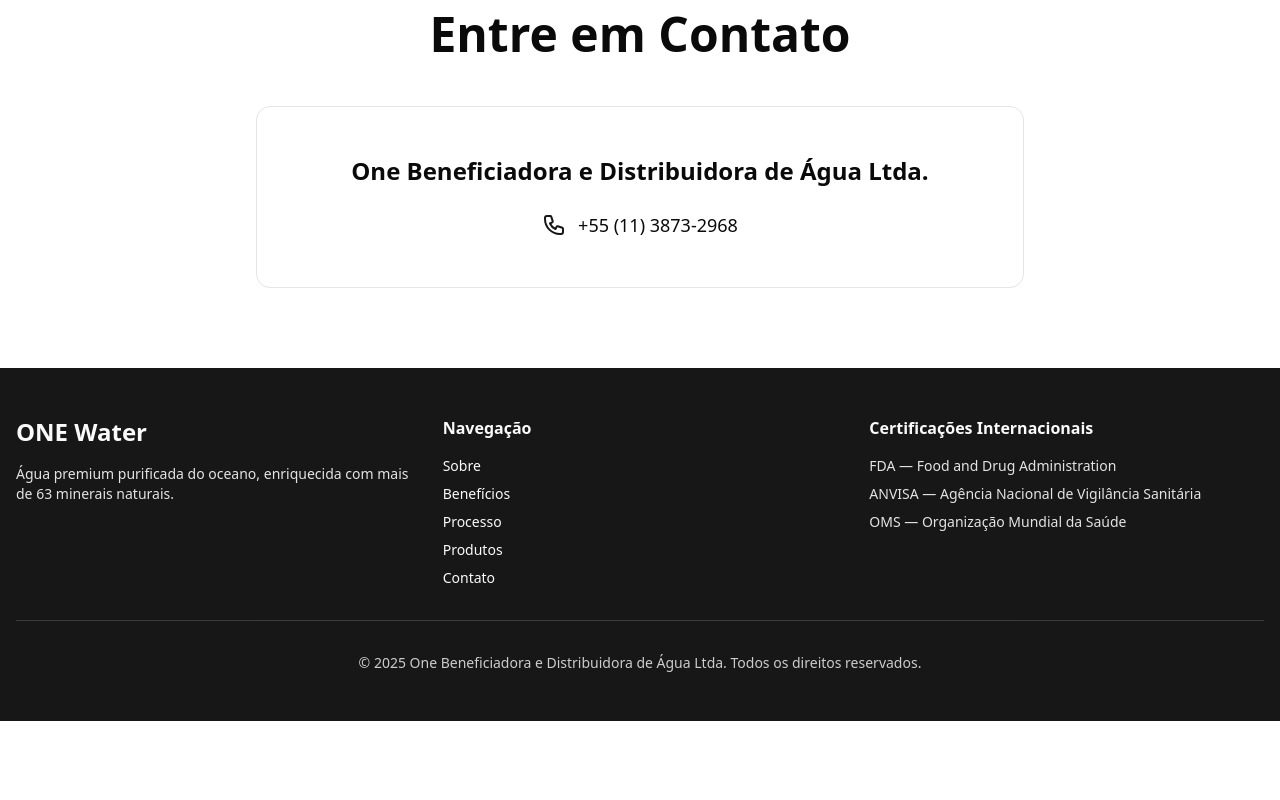
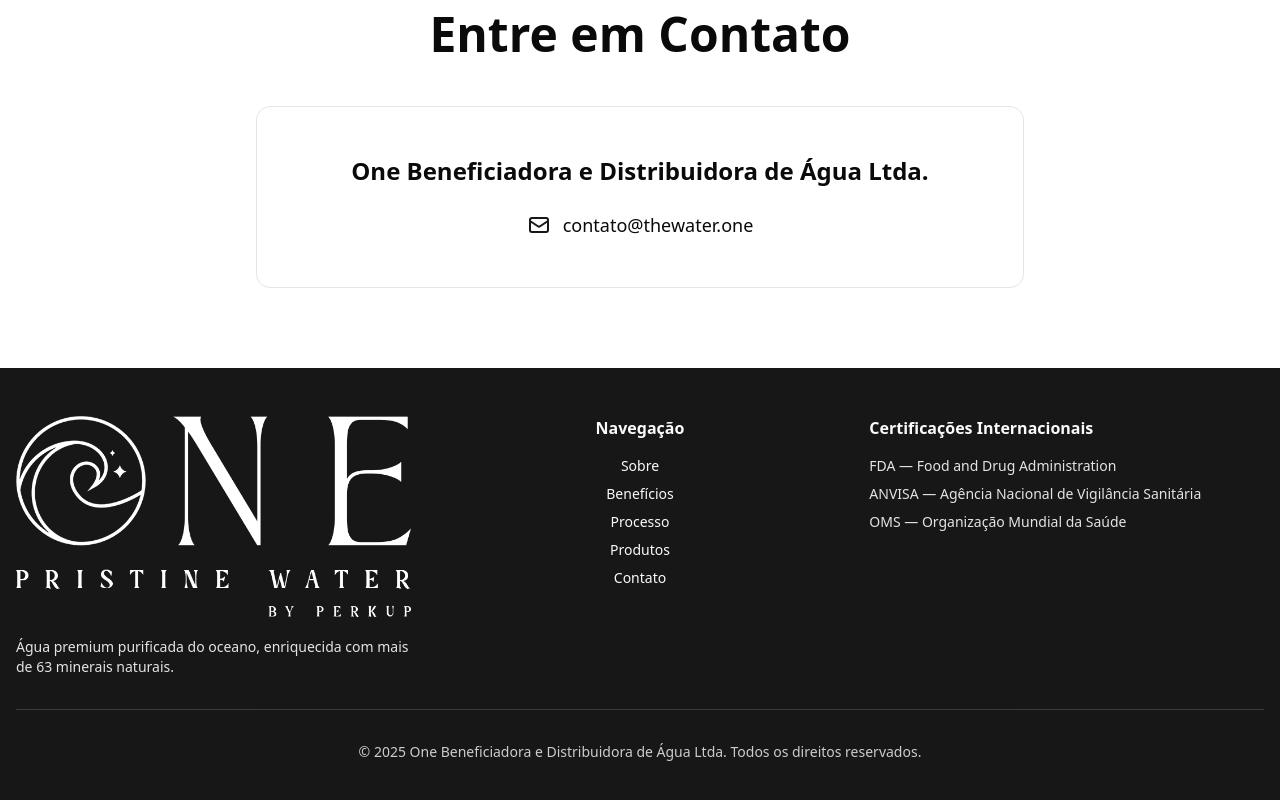
Before and after one commit to perkup-devs/onewater.landing, a Next.js app: page / in a window 1280 px wide. Shown: the part 8207-9007 px from the top of the page. Before the commit the page ends 8928 px from the top, so only its background shows below. Built offline with nearby package versions, Linux system fonts and the light colour scheme.

Commit message:
feat: add perkup logo on footer

```diff
--- a/app/page.jsx
+++ b/app/page.jsx
@@ -834,16 +834,33 @@ export default function AquamarePage() {
             >
               <h3 className="text-2xl font-bold mb-6">One Beneficiadora e Distribuidora de Água Ltda.</h3>
               <div className="space-y-4 text-lg">
+                {/* <div className="flex items-center justify-center gap-3 hover:translate-x-2 transition-transform duration-300"> */}
+                {/*   <svg className="w-6 h-6 text-primary" fill="none" stroke="currentColor" viewBox="0 0 24 24"> */}
+                {/*     <path */}
+                {/*       strokeLinecap="round" */}
+                {/*       strokeLinejoin="round" */}
+                {/*       strokeWidth={2} */}
+                {/*       d="M3 5a2 2 0 012-2h3.28a1 1 0 01.948.684l1.498 4.493a1 1 0 01-.502 1.21l-2.257 1.13a11.042 11.042 0 005.516 5.516l1.13-2.257a1 1 0 011.21-.502l4.493 1.498a1 1 0 01.684.949V19a2 2 0 01-2 2h-1C9.716 21 3 14.284 3 6V5z" */}
+                {/*     /> */}
+                {/*   </svg> */}
+                {/*   <span>+55 (11) 3873-2968</span> */}
+                {/* </div> */}
+
                 <div className="flex items-center justify-center gap-3 hover:translate-x-2 transition-transform duration-300">
                   <svg className="w-6 h-6 text-primary" fill="none" stroke="currentColor" viewBox="0 0 24 24">
                     <path
                       strokeLinecap="round"
                       strokeLinejoin="round"
                       strokeWidth={2}
-                      d="M3 5a2 2 0 012-2h3.28a1 1 0 01.948.684l1.498 4.493a1 1 0 01-.502 1.21l-2.257 1.13a11.042 11.042 0 005.516 5.516l1.13-2.257a1 1 0 011.21-.502l4.493 1.498a1 1 0 01.684.949V19a2 2 0 01-2 2h-1C9.716 21 3 14.284 3 6V5z"
+                      d="M3 8l7.89 5.26a2 2 0 002.22 0L21 8M5 19h14a2 2 0 002-2V7a2 2 0 00-2-2H5a2 2 0 00-2 2v10a2 2 0 002 2z"
                     />
                   </svg>
-                  <span>+55 (11) 3873-2968</span>
+                  <a
+                    href="mailto:imprensa@aquamare.com.br"
+                    className="hover:text-primary transition-colors duration-300"
+                  >
+                    contato@thewater.one
+                  </a>
                 </div>
               </div>
             </div>
@@ -856,12 +873,14 @@ export default function AquamarePage() {
         <div className="container mx-auto px-4">
           <div className="grid md:grid-cols-3 gap-8 mb-8">
             <div>
-              <h3 className="text-2xl font-bold mb-4">ONE Water</h3>
+              <a href="https://perkuptoken.com">
+                <img className="pb-5" src="LOGO-ONE-WATER_br.png" />
+              </a>
               <p className="text-sm opacity-90 text-pretty">
                 Água premium purificada do oceano, enriquecida com mais de 63 minerais naturais.
               </p>
             </div>
-            <div>
+            <div className="md:text-center">
               <h4 className="font-bold mb-4">Navegação</h4>
               <ul className="space-y-2 text-sm">
                 {["Sobre", "Benefícios", "Processo", "Produtos", "Contato"].map((link) => (
```
Also changed, not shown: public/LOGO-ONE-WATER_br.png (added).
